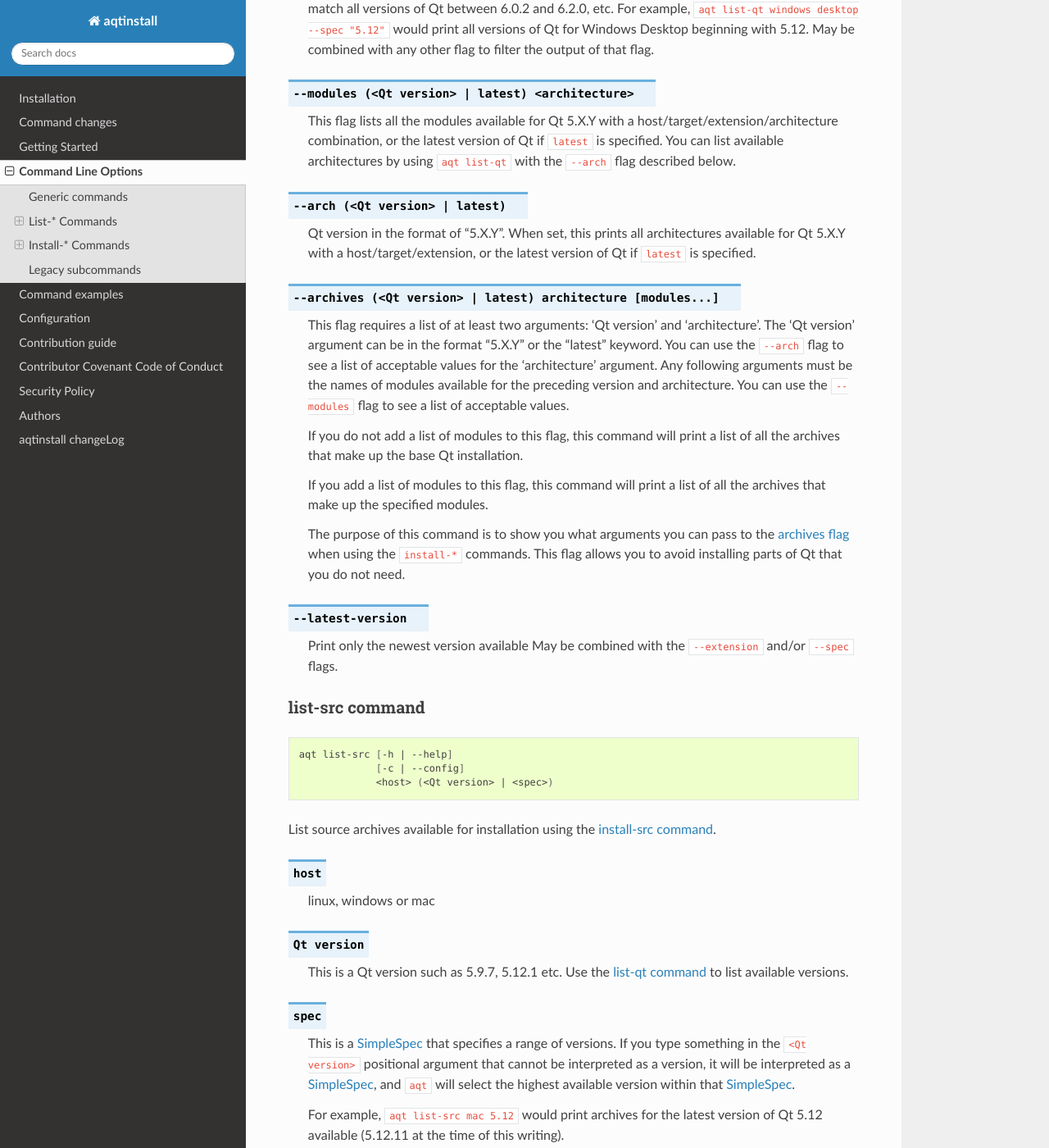
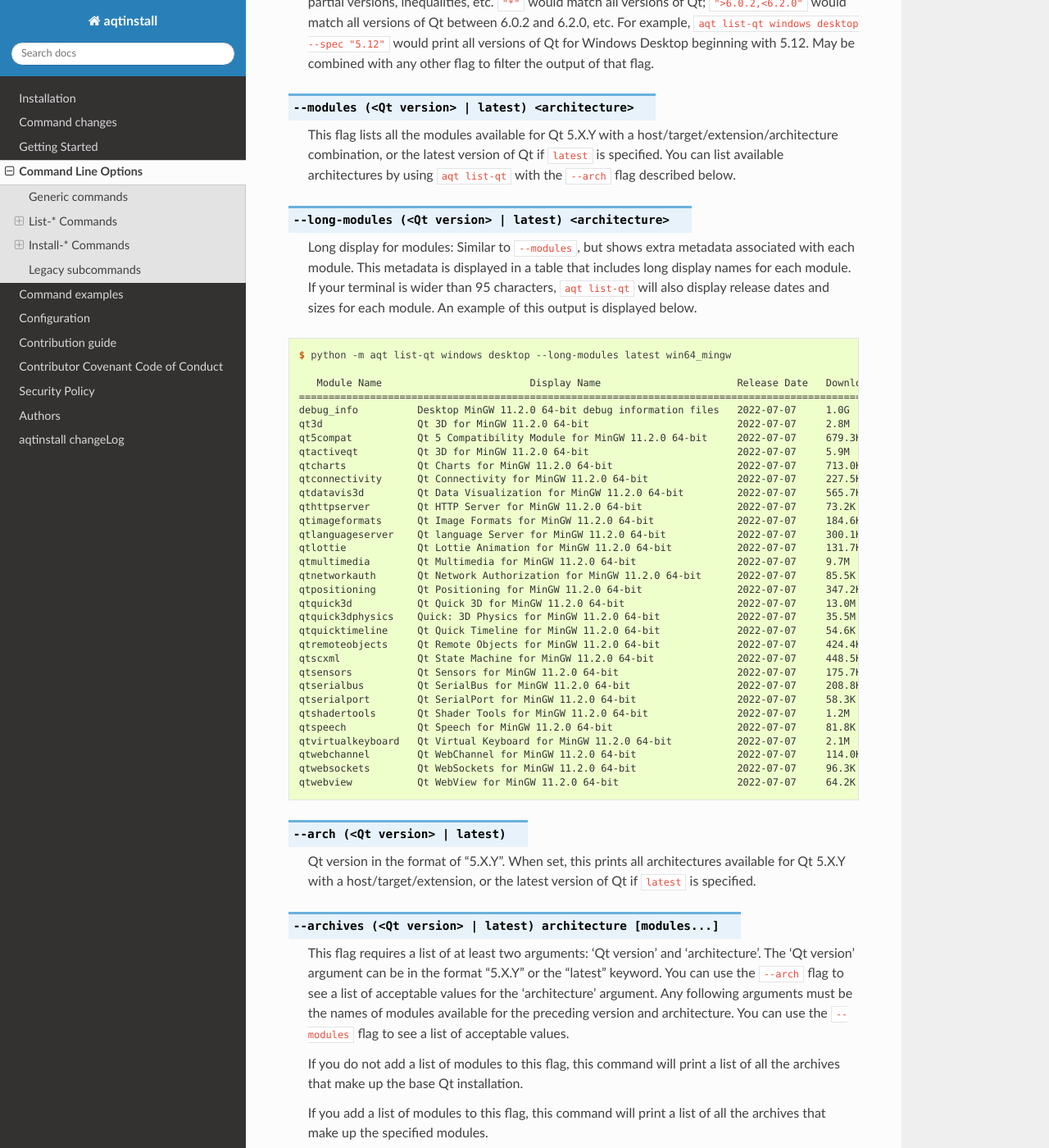
Before and after one commit to miurahr/aqtinstall, a Sphinx documentation site: the page built from docs/cli.rst, in a window 1280 px wide and 1400 px high, scrolled down 1623 px. Shown: the whole window at 82% size. Built offline with Sphinx 7.4.7 and the Read the Docs theme 2.0.0, drawn with Linux system fonts in a browser that asks for light colours; the version number could not be read and is left out; some of the changed text lies outside the part shown.

Commit message:
Add documentation for the new `--long-modules` flag

```diff
--- a/docs/cli.rst
+++ b/docs/cli.rst
@@ -44,10 +44,11 @@
                 [-c | --config]
                 [--extension <extension>]
                 [--spec <specification>]
-                [--modules    (<Qt version> | latest) <architecture> |
-                 --extensions (<Qt version> | latest) |
-                 --arch       (<Qt version> | latest) |
-                 --archives   (<Qt version> | latest) architecture [modules...]
+                [--modules      (<Qt version> | latest) <architecture> |
+                 --long-modules (<Qt version> | latest) <architecture> |
+                 --extensions   (<Qt version> | latest) |
+                 --arch         (<Qt version> | latest) |
+                 --archives     (<Qt version> | latest) architecture [modules...]
                  --latest-version]
                 <host> [<target>]
 
@@ -101,6 +102,49 @@
     combination, or the latest version of Qt if ``latest`` is specified.
     You can list available architectures by using ``aqt list-qt`` with the
     ``--arch`` flag described below.
+
+.. option:: --long-modules (<Qt version> | latest) <architecture>
+
+    Long display for modules: Similar to ``--modules``, but shows extra metadata associated with each module.
+    This metadata is displayed in a table that includes long display names for each module.
+    If your terminal is wider than 95 characters, ``aqt list-qt`` will also display
+    release dates and sizes for each module. An example of this output is displayed below.
+
+.. code-block:: console
+
+    $ python -m aqt list-qt windows desktop --long-modules latest win64_mingw
+
+       Module Name                         Display Name                       Release Date   Download Size   Installed Size
+    =======================================================================================================================
+    debug_info          Desktop MinGW 11.2.0 64-bit debug information files   2022-07-07     1.0G            6.4G
+    qt3d                Qt 3D for MinGW 11.2.0 64-bit                         2022-07-07     2.8M            21.3M
+    qt5compat           Qt 5 Compatibility Module for MinGW 11.2.0 64-bit     2022-07-07     679.3K          2.5M
+    qtactiveqt          Qt 3D for MinGW 11.2.0 64-bit                         2022-07-07     5.9M            32.6M
+    qtcharts            Qt Charts for MinGW 11.2.0 64-bit                     2022-07-07     713.0K          7.5M
+    qtconnectivity      Qt Connectivity for MinGW 11.2.0 64-bit               2022-07-07     227.5K          1.5M
+    qtdatavis3d         Qt Data Visualization for MinGW 11.2.0 64-bit         2022-07-07     565.7K          4.3M
+    qthttpserver        Qt HTTP Server for MinGW 11.2.0 64-bit                2022-07-07     73.2K           372.6K
+    qtimageformats      Qt Image Formats for MinGW 11.2.0 64-bit              2022-07-07     184.6K          705.5K
+    qtlanguageserver    Qt language Server for MinGW 11.2.0 64-bit            2022-07-07     300.1K          1.8M
+    qtlottie            Qt Lottie Animation for MinGW 11.2.0 64-bit           2022-07-07     131.7K          704.0K
+    qtmultimedia        Qt Multimedia for MinGW 11.2.0 64-bit                 2022-07-07     9.7M            79.2M
+    qtnetworkauth       Qt Network Authorization for MinGW 11.2.0 64-bit      2022-07-07     85.5K           507.6K
+    qtpositioning       Qt Positioning for MinGW 11.2.0 64-bit                2022-07-07     347.2K          2.2M
+    qtquick3d           Qt Quick 3D for MinGW 11.2.0 64-bit                   2022-07-07     13.0M           75.4M
+    qtquick3dphysics    Quick: 3D Physics for MinGW 11.2.0 64-bit             2022-07-07     35.5M           203.9M
+    qtquicktimeline     Qt Quick Timeline for MinGW 11.2.0 64-bit             2022-07-07     54.6K           301.4K
+    qtremoteobjects     Qt Remote Objects for MinGW 11.2.0 64-bit             2022-07-07     424.4K          2.0M
+    qtscxml             Qt State Machine for MinGW 11.2.0 64-bit              2022-07-07     448.5K          2.9M
+    qtsensors           Qt Sensors for MinGW 11.2.0 64-bit                    2022-07-07     175.7K          2.0M
+    qtserialbus         Qt SerialBus for MinGW 11.2.0 64-bit                  2022-07-07     208.8K          1.2M
+    qtserialport        Qt SerialPort for MinGW 11.2.0 64-bit                 2022-07-07     58.3K           255.3K
+    qtshadertools       Qt Shader Tools for MinGW 11.2.0 64-bit               2022-07-07     1.2M            4.1M
+    qtspeech            Qt Speech for MinGW 11.2.0 64-bit                     2022-07-07     81.8K           427.9K
+    qtvirtualkeyboard   Qt Virtual Keyboard for MinGW 11.2.0 64-bit           2022-07-07     2.1M            6.0M
+    qtwebchannel        Qt WebChannel for MinGW 11.2.0 64-bit                 2022-07-07     114.0K          500.3K
+    qtwebsockets        Qt WebSockets for MinGW 11.2.0 64-bit                 2022-07-07     96.3K           509.6K
+    qtwebview           Qt WebView for MinGW 11.2.0 64-bit                    2022-07-07     64.2K           470.7K
+
 
 .. option:: --arch (<Qt version> | latest)
 
```
Also changed, not shown: docs/getting_started.rst (+24 -0 lines).
